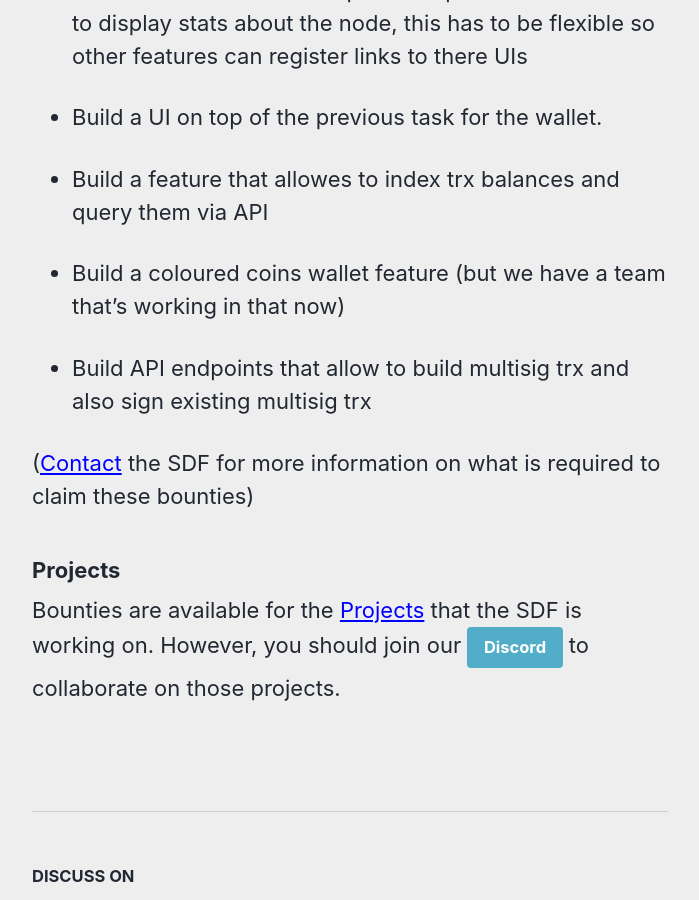
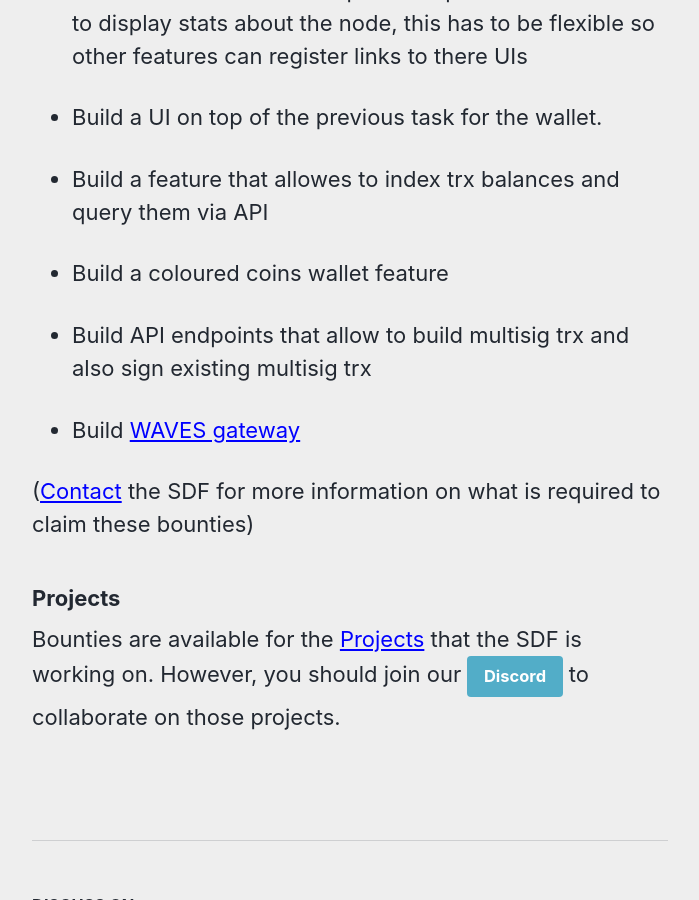
Before and after one commit to StratisDevelopmentFoundation/StratisDevelopmentFoundation.github.io, a Jekyll site: the page built from _pages/bounties.md, in a window 1280 px wide and 900 px high, scrolled down 1749 px. Shown: the whole window, without its empty margins (290-989 px from the left). Built offline with Jekyll 4.4.1, drawn with Linux system fonts in a browser that asks for light colours; nearby versions of some CDN libraries.

Commit message:
update bounties

```diff
--- a/_pages/bounties.md
+++ b/_pages/bounties.md
@@ -45,9 +45,11 @@ Bounty: 30 STRAT
 
 * Build a feature that allowes to index trx balances and query them via API
 
-* Build a coloured coins wallet feature (but we have a team that's working in that now)
+* Build a coloured coins wallet feature
 
 * Build API endpoints that allow to build multisig trx and also sign existing multisig trx
+
+* Build [WAVES gateway](https://github.com/jansenmarc/WavesGatewayFramework)
 
 ([Contact](/contact/) the SDF for more information on what is required to claim these bounties)
 
```
